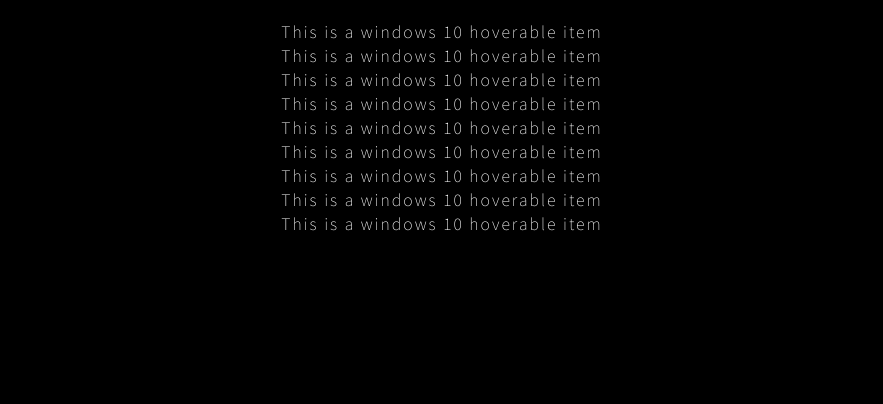
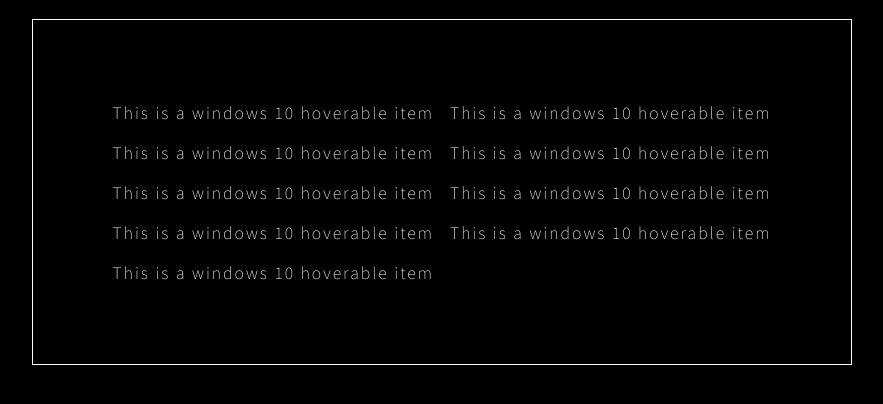
Before and after one commit to syedshahidashiqali/windows-button-hover-effect, a plain HTML site: page index.html in a window 1280 px wide. Shown: the part 78-482 px from the top of the page, without its empty margins (198-1081 px from the left). Drawn offline with Linux system fonts and the light colour scheme.

Commit message:
styled grid container

```diff
--- a/style.css
+++ b/style.css
@@ -17,3 +17,17 @@ body {
     justify-content: center;
     align-items: center;
 }
+
+.win-grid {
+    border: 1px solid white;
+    display: grid;
+    /* no of cols and width of cols in grid */
+    grid-template-columns: repeat(2, 1fr);
+    grid-gap: 1rem;
+    padding: 5rem;
+    /* NOT WORKING PROPS */
+    /* letter-spacing: 2px; */
+    /* color: white; */
+    /* align-items: stretch; */
+    /* text-align: center; */
+}
```
